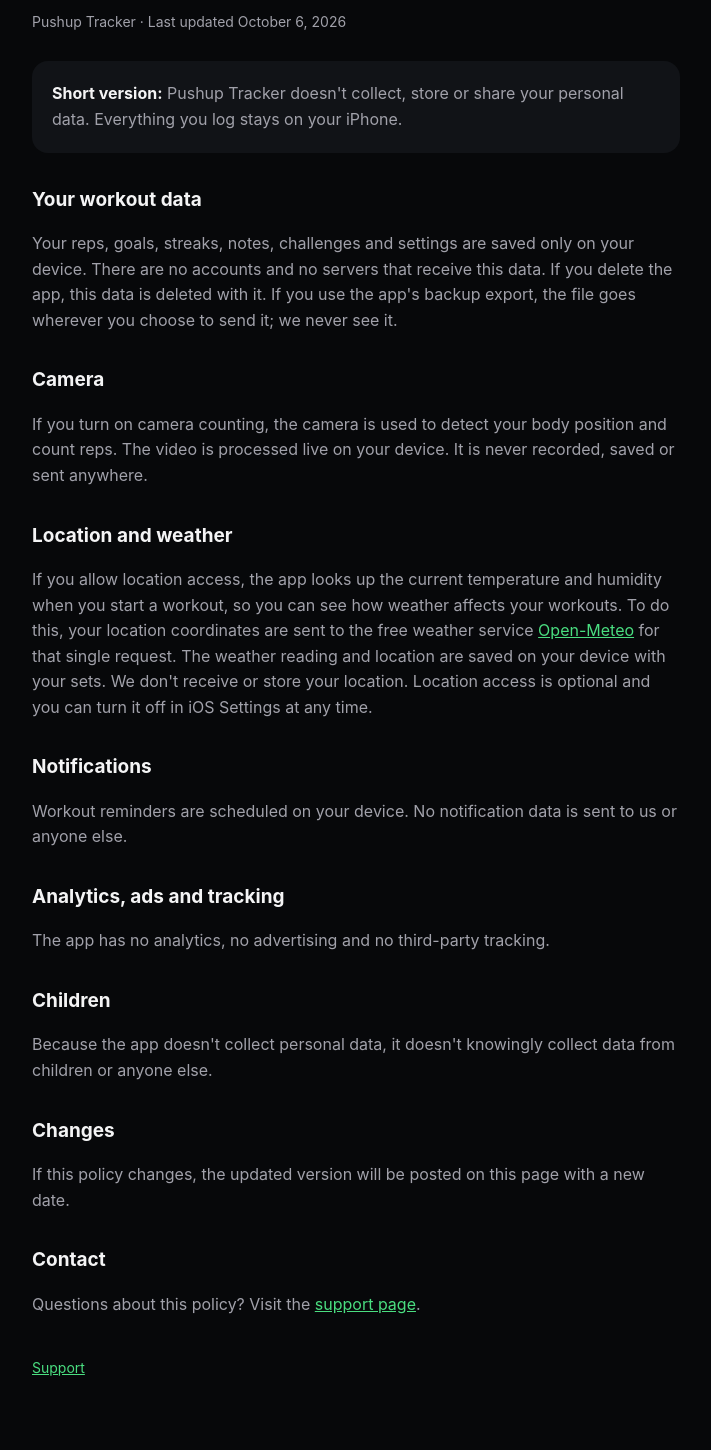
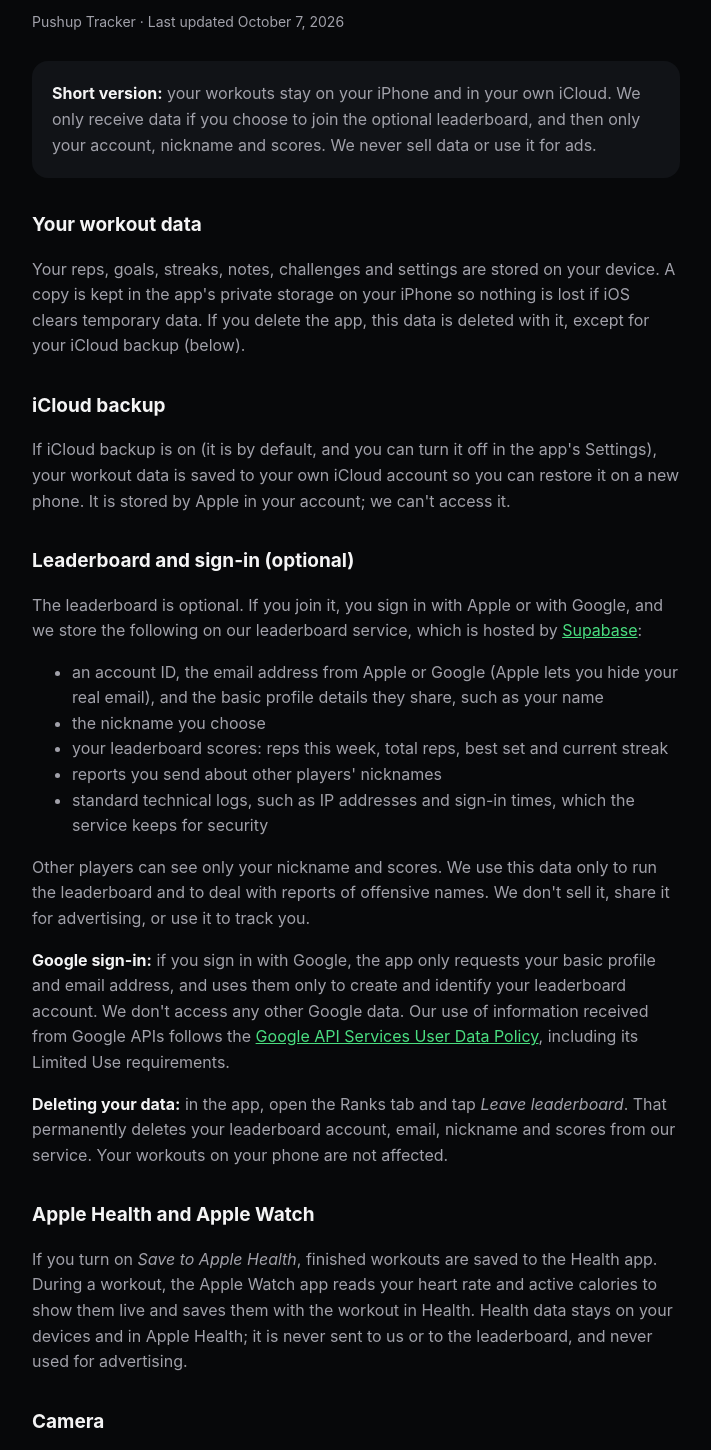
Before and after one commit to Ogdenriver1/pushup-tracker-support, a plain HTML site: page privacy.html in a window 1280 px wide. Shown: the part 87-1537 px from the top of the page, without its empty margins (284-995 px from the left). Drawn offline with Linux system fonts and the light colour scheme.

Commit message:
Home page describing the app; privacy policy for leaderboard, Health, Watch and iCloud
Co-Authored-By: Claude Opus 5.5 <noreply@anthropic.com>

```diff
--- a/privacy.html
+++ b/privacy.html
@@ -9,37 +9,56 @@
 <body>
 <main>
   <h1>Privacy Policy</h1>
-  <p class="updated">Pushup Tracker · Last updated October 6, 2026</p>
+  <p class="updated">Pushup Tracker · Last updated October 7, 2026</p>
 
   <div class="card">
-    <p><strong>Short version:</strong> Pushup Tracker doesn't collect, store or share your personal data. Everything you log stays on your iPhone.</p>
+    <p><strong>Short version:</strong> your workouts stay on your iPhone and in your own iCloud. We only receive data if you choose to join the optional leaderboard, and then only your account, nickname and scores. We never sell data or use it for ads.</p>
   </div>
 
   <h2>Your workout data</h2>
-  <p>Your reps, goals, streaks, notes, challenges and settings are saved only on your device. There are no accounts and no servers that receive this data. If you delete the app, this data is deleted with it. If you use the app's backup export, the file goes wherever you choose to send it; we never see it.</p>
+  <p>Your reps, goals, streaks, notes, challenges and settings are stored on your device. A copy is kept in the app's private storage on your iPhone so nothing is lost if iOS clears temporary data. If you delete the app, this data is deleted with it, except for your iCloud backup (below).</p>
+
+  <h2>iCloud backup</h2>
+  <p>If iCloud backup is on (it is by default, and you can turn it off in the app's Settings), your workout data is saved to your own iCloud account so you can restore it on a new phone. It is stored by Apple in your account; we can't access it.</p>
+
+  <h2>Leaderboard and sign-in (optional)</h2>
+  <p>The leaderboard is optional. If you join it, you sign in with Apple or with Google, and we store the following on our leaderboard service, which is hosted by <a href="https://supabase.com/privacy">Supabase</a>:</p>
+  <ul>
+    <li>an account ID, the email address from Apple or Google (Apple lets you hide your real email), and the basic profile details they share, such as your name</li>
+    <li>the nickname you choose</li>
+    <li>your leaderboard scores: reps this week, total reps, best set and current streak</li>
+    <li>reports you send about other players' nicknames</li>
+    <li>standard technical logs, such as IP addresses and sign-in times, which the service keeps for security</li>
+  </ul>
+  <p>Other players can see only your nickname and scores. We use this data only to run the leaderboard and to deal with reports of offensive names. We don't sell it, share it for advertising, or use it to track you.</p>
+  <p><strong>Google sign-in:</strong> if you sign in with Google, the app only requests your basic profile and email address, and uses them only to create and identify your leaderboard account. We don't access any other Google data. Our use of information received from Google APIs follows the <a href="https://developers.google.com/terms/api-services-user-data-policy">Google API Services User Data Policy</a>, including its Limited Use requirements.</p>
+  <p><strong>Deleting your data:</strong> in the app, open the Ranks tab and tap <em>Leave leaderboard</em>. That permanently deletes your leaderboard account, email, nickname and scores from our service. Your workouts on your phone are not affected.</p>
+
+  <h2>Apple Health and Apple Watch</h2>
+  <p>If you turn on <em>Save to Apple Health</em>, finished workouts are saved to the Health app. During a workout, the Apple Watch app reads your heart rate and active calories to show them live and saves them with the workout in Health. Health data stays on your devices and in Apple Health; it is never sent to us or to the leaderboard, and never used for advertising.</p>
 
   <h2>Camera</h2>
   <p>If you turn on camera counting, the camera is used to detect your body position and count reps. The video is processed live on your device. It is never recorded, saved or sent anywhere.</p>
 
   <h2>Location and weather</h2>
-  <p>If you allow location access, the app looks up the current temperature and humidity when you start a workout, so you can see how weather affects your workouts. To do this, your location coordinates are sent to the free weather service <a href="https://open-meteo.com/">Open-Meteo</a> for that single request. The weather reading and location are saved on your device with your sets. We don't receive or store your location. Location access is optional and you can turn it off in iOS Settings at any time.</p>
+  <p>If you allow location access, the app looks up the current temperature and humidity when you start a workout. To do this, your location coordinates are sent to the free weather service <a href="https://open-meteo.com/">Open-Meteo</a> for that single request. The weather reading and location are saved on your device with your sets. We don't receive your location. Location access is optional and you can turn it off in iOS Settings at any time.</p>
 
   <h2>Notifications</h2>
-  <p>Workout reminders are scheduled on your device. No notification data is sent to us or anyone else.</p>
+  <p>Workout reminders are scheduled on your device. No notification data is sent to us.</p>
 
   <h2>Analytics, ads and tracking</h2>
   <p>The app has no analytics, no advertising and no third-party tracking.</p>
 
   <h2>Children</h2>
-  <p>Because the app doesn't collect personal data, it doesn't knowingly collect data from children or anyone else.</p>
+  <p>The leaderboard is not intended for children under 13, and we don't knowingly collect data from them. If you believe a child has joined, contact us and we will delete the account.</p>
 
   <h2>Changes</h2>
   <p>If this policy changes, the updated version will be posted on this page with a new date.</p>
 
   <h2>Contact</h2>
-  <p>Questions about this policy? Visit the <a href="./">support page</a>.</p>
+  <p>Questions or deletion requests: visit the <a href="./#support">support section</a>.</p>
 
-  <nav><a href="./">Support</a></nav>
+  <nav><a href="./">Home</a></nav>
 </main>
 </body>
 </html>
```
Also changed, not shown: index.html (+27 -7 lines).
